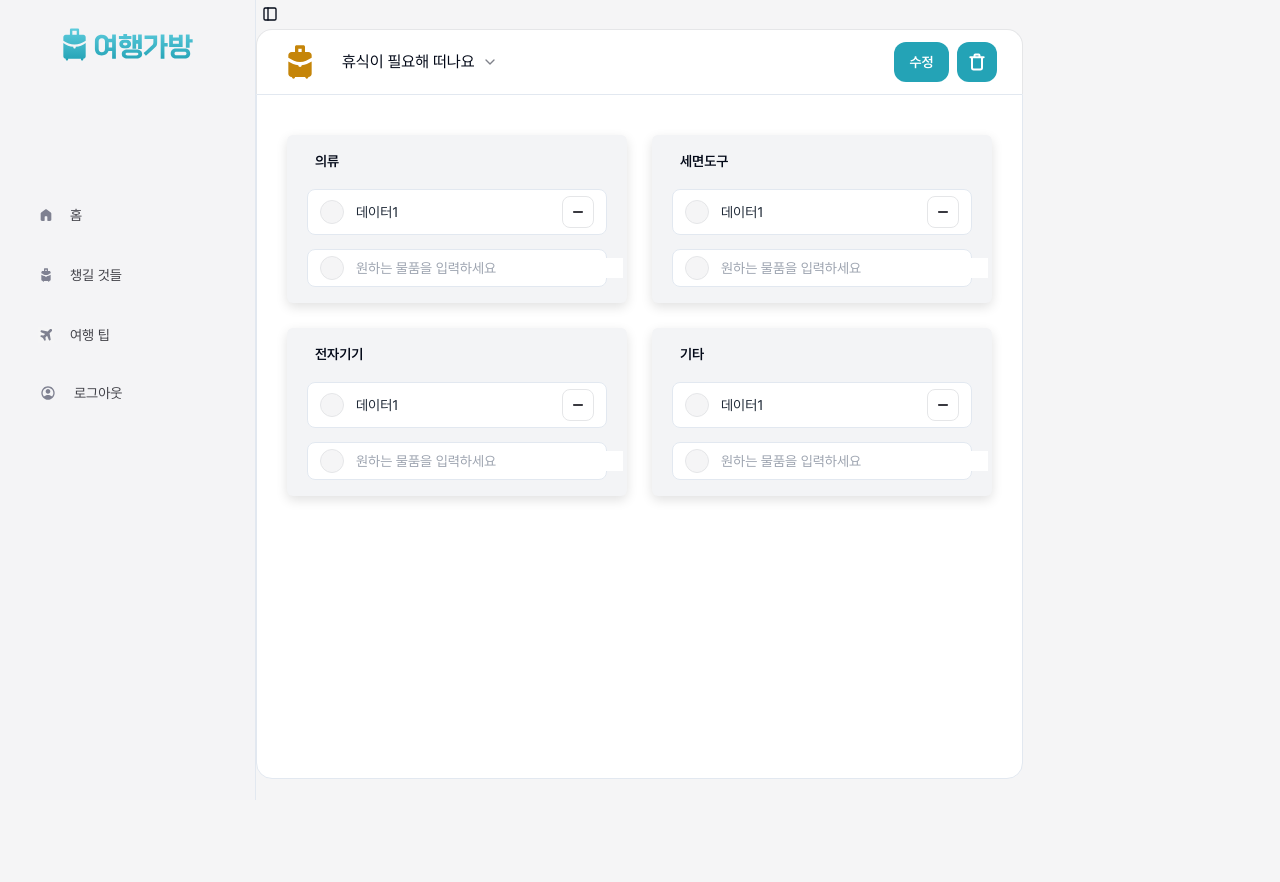
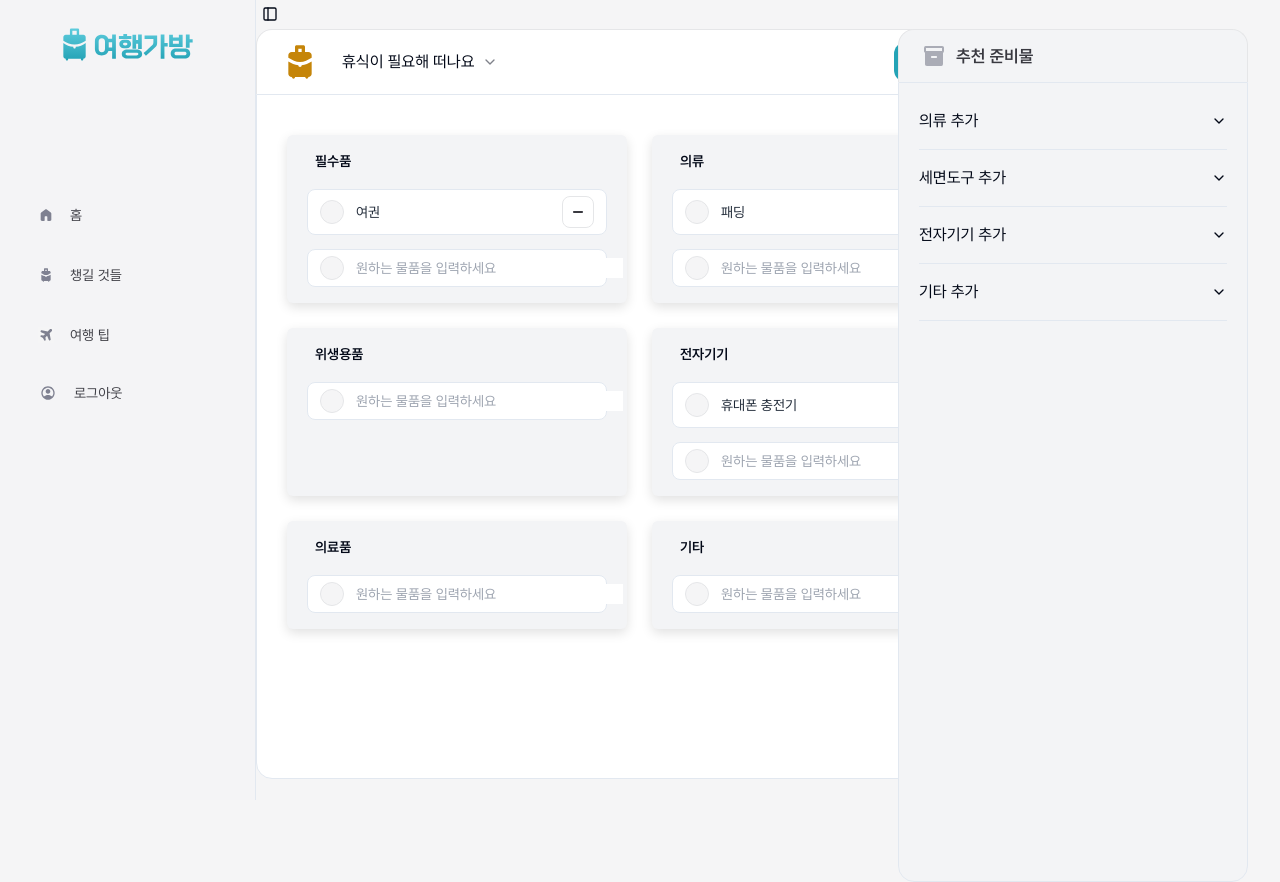
Before and after one commit to jiwonly/TravelBag, a React (Vite) app in the folder m7-frontend/: page /template/7 in a window 1280 px wide. Built offline with nearby package versions, Linux system fonts and the light colour scheme.

Commit message:
✨ feat: mockData 수정 및 추천 목록 바 기능을 위한 리팩토링

```diff
--- a/m7-frontend/src/components/CheckInput.jsx
+++ b/m7-frontend/src/components/CheckInput.jsx
@@ -1,9 +1,9 @@
 import { useState } from "react";
 import Checkbox_No from "../assets/Checkbox_No.svg";
 import CheckData_plus from "../assets/CheckData_plus.svg";
-import { CheckData } from "./CheckData";
+import { addItemToData } from "@/util/addItemToData";
 
-export function CheckInput({ setData, isEdit }) {
+export function CheckInput({ setListData, isEdit }) {
   const [inputValue, setInputValue] = useState("");
 
   const handleChange = (e) => {
@@ -11,16 +11,8 @@ export function CheckInput({ setData, isEdit }) {
   };
 
   const handleAdd = () => {
-    if (inputValue.trim()) {
-      setData((prevData) => [
-        ...prevData,
-        {
-          id: prevData.length + 1,
-          content: inputValue,
-        },
-      ]);
-      setInputValue(""); // 입력창 초기화
-    }
+    addItemToData(inputValue, setListData);
+    setInputValue(""); // 입력창 초기화
   };
 
   // enter 키 입력 시 추가
--- a/m7-frontend/src/components/CheckList.jsx
+++ b/m7-frontend/src/components/CheckList.jsx
@@ -3,10 +3,10 @@ import { CheckInput } from "./CheckInput";
 import { useState } from "react";
 import "../styles/scrollbar.css";
 
-export function CheckList({ title, isEdit }) {
-  const [data, setData] = useState([{ id: 1, content: "데이터1" }]);
+export function CheckList({ title, isEdit, contents }) {
+  const [listData, setListData] = useState(contents);
   const handleDelete = (id) => {
-    setData(data.filter((item) => item.id !== id));
+    setListData(listData.filter((item) => item.id !== id));
   };
 
   return (
@@ -14,7 +14,7 @@ export function CheckList({ title, isEdit }) {
       <p className="font-bold mb-1 ml-6 text-sm">{title}</p>
 
       <div className="flex flex-col items-center gap-[14px] max-h-[400px] overflow-y-auto scrollbar-thin">
-        {data.map((item) => (
+        {listData.map((item) => (
           <CheckData
             key={item.id}
             id={item.id}
@@ -22,7 +22,7 @@ export function CheckList({ title, isEdit }) {
             onDelete={handleDelete}
           />
         ))}
-        <CheckInput setData={setData} />
+        <CheckInput setListData={setListData} />
       </div>
     </div>
   );
--- a/m7-frontend/src/components/CustomStart.jsx
+++ b/m7-frontend/src/components/CustomStart.jsx
@@ -13,10 +13,14 @@ const CustomStart = ({ isTemplate, icon, id, title, data }) => {
       />
       <div className="Custom px-[30px] py-[40px] flex flex-col items-start flex-[1_0_0] self-stretch rounded-b-[16px] border-[1px] bg-[var(--White,_#FFF)] min-h-[685px]">
         <div className="grid grid-cols-2 gap-[25px] w-full">
-          <CheckList title="의류" />
-          <CheckList title="세면도구" />
-          <CheckList title="전자기기" />
-          <CheckList title="기타" />
+          {data.map((item) => (
+            <CheckList
+              key={item.id}
+              is={item.id}
+              title={item.title}
+              contents={item.contents}
+            />
+          ))}
         </div>
       </div>
     </div>
--- a/m7-frontend/src/components/CustomTemplate.jsx
+++ b/m7-frontend/src/components/CustomTemplate.jsx
@@ -2,7 +2,6 @@ import Header from "./Header";
 import { CheckList } from "./CheckList";
 
 const CustomTemplate = ({ isTemplate, icon, id, title, data }) => {
-
   return (
     <div>
       <Header
@@ -14,10 +13,14 @@ const CustomTemplate = ({ isTemplate, icon, id, title, data }) => {
       />
       <div className="Custom px-[30px] py-[40px] flex flex-col items-start flex-[1_0_0] self-stretch rounded-b-[16px] border-[1px] bg-[var(--White,_#FFF)] min-h-[685px]">
         <div className="grid grid-cols-2 gap-[25px] w-full">
-          <CheckList title="의류" />
-          <CheckList title="세면도구" />
-          <CheckList title="전자기기" />
-          <CheckList title="기타" />
+          {data.map((item) => (
+            <CheckList
+              key={item.id}
+              is={item.id}
+              title={item.title}
+              contents={item.contents}
+            />
+          ))}
         </div>
       </div>
     </div>
--- a/m7-frontend/src/components/RecommendAccordionItem.jsx
+++ b/m7-frontend/src/components/RecommendAccordionItem.jsx
@@ -6,14 +6,14 @@ import {
 } from "@/components/ui/accordion";
 import RecommendPlusList from "./RecommendPlusList";
 
-const RecommendAccordionItem = ({ title, data }) => {
+const RecommendAccordionItem = ({ title, data, setListData }) => {
   return (
     <div className="flex w-full">
       <Accordion type="single" collapsible className="w-full">
         <AccordionItem value="item-1">
           <AccordionTrigger>{title}</AccordionTrigger>
           <AccordionContent>
-            <RecommendPlusList data={data} />
+            <RecommendPlusList data={data} setListData={setListData} />
           </AccordionContent>
         </AccordionItem>
       </Accordion>
--- a/m7-frontend/src/components/RecommendAccordionList.jsx
+++ b/m7-frontend/src/components/RecommendAccordionList.jsx
@@ -42,10 +42,14 @@ const otherData = [
   },
 ];
 
-const RecommendAccordionList = ({ title, data }) => {
+const RecommendAccordionList = ({ title, data, setListData }) => {
   return (
     <div className="flex flex-col w-full">
-      <RecommendAccordionItem title="의류 추가" data={clothData} />
+      <RecommendAccordionItem
+        title="의류 추가"
+        data={clothData}
+        setListData={setListData}
+      />
       <RecommendAccordionItem title="세면도구 추가" data={cleanData} />
       <RecommendAccordionItem title="전자기기 추가" data={electronicData} />
       <RecommendAccordionItem title="기타 추가" data={otherData} />
--- a/m7-frontend/src/components/RecommendBar.jsx
+++ b/m7-frontend/src/components/RecommendBar.jsx
@@ -7,9 +7,9 @@ import {
 import RecommendAccordionItem from "./RecommendAccordionItem";
 import RecommendAccordionList from "./RecommendAccordionList";
 
-const RecommendBar = ({ icon, title }) => {
+const RecommendBar = ({ icon, title, setListData }) => {
   return (
-    <aside className="absolute right-8 top-[29px] w-[350px] h-full invisible">
+    <aside className="absolute right-8 top-[29px] w-[350px] h-full">
       <div className="flex items-center py-[12px] px-[23px] gap-[10px] self-stretch border-t border-l border-r rounded-t-[16px] border-[#e5e6e8] bg-gray-100">
         <section className="">
           <img src={`/${icon}.png`} alt="icon" />
@@ -21,8 +21,8 @@ const RecommendBar = ({ icon, title }) => {
           </section>
         </div>
       </div>
-      <div className="px-[20px] py-[10px] h-full flex items-start flex-[1_0_0] self-stretch rounded-b-[16px] border-[1px] bg-gray-100">
-        <RecommendAccordionList />
+      <div className="px-[20px] py-[10px] h-screen flex items-start flex-[1_0_0] self-stretch rounded-b-[16px] border-[1px] bg-gray-100">
+        <RecommendAccordionList setListData={setListData} />
       </div>
     </aside>
   );
--- a/m7-frontend/src/components/RecommendPlusItem.jsx
+++ b/m7-frontend/src/components/RecommendPlusItem.jsx
@@ -1,12 +1,20 @@
 import CheckData_plus from "../assets/CheckData_plus.svg";
+import { addItemToData } from "@/util/addItemToData";
 
-const RecommendPlusItem = ({ title }) => {
+const RecommendPlusItem = ({ title, setListData }) => {
+  const handleAdd = () => {
+    addItemToData(title, setListData);
+  };
+
   return (
     <div className="flex justify-between items-center border bg-white w-[300px] px-3 py-1.5 rounded-lg">
       <div className="flex items-center gap-3">
         <p className="text-gray-800 text-sm">{title}</p>
       </div>
-      <button className="flex justify-center items-center rounded-md bg-white">
+      <button
+        onClick={handleAdd}
+        className="flex justify-center items-center rounded-md bg-white"
+      >
         <img src={CheckData_plus} alt="plus" />
       </button>
     </div>
--- a/m7-frontend/src/components/RecommendPlusList.jsx
+++ b/m7-frontend/src/components/RecommendPlusList.jsx
@@ -1,10 +1,10 @@
 import RecommendPlusItem from "./RecommendPlusItem";
 
-const RecommendPlusList = ({ data }) => {
+const RecommendPlusList = ({ data, setListData }) => {
   return (
     <div className="flex flex-col gap-3">
       {data.map((item) => (
-        <RecommendPlusItem key={item.id} title={item.title} />
+        <RecommendPlusItem key={item.id} title={item.title} setListData={setListData} />
       ))}
     </div>
   );
--- a/m7-frontend/src/pages/New.jsx
+++ b/m7-frontend/src/pages/New.jsx
@@ -6,6 +6,19 @@ import { templateList } from "@/util/get-template-list";
 
 const New = ({ children }) => {
   const data = templateList.find((item) => item.id === 0);
+
+  const mockData = [
+    { id: 1, title: "필수품", contents: [] },
+    { id: 2, title: "의류", contents: [] },
+    { id: 3, title: "위생용품", contents: [] },
+    {
+      id: 4,
+      title: "전자기기",
+      contents: [],
+    },
+    { id: 5, title: "의료품", contents: [] },
+    { id: 6, title: "기타", contents: [] },
+  ];
 
   return (
     <div className="flex">
@@ -19,6 +32,7 @@ const New = ({ children }) => {
             icon="bag"
             id={data.id}
             title={data.title}
+            data={mockData}
           />
         </main>
       </SidebarProvider>
--- a/m7-frontend/src/pages/Template.jsx
+++ b/m7-frontend/src/pages/Template.jsx
@@ -12,12 +12,26 @@ import { templateList } from "@/util/get-template-list";
 export const SelectedSateData = createContext();
 export const SelectedDisplatchData = createContext();
 
+const mockData = [
+  { id: 1, title: "필수품", contents: [{ id: 1, content: "여권" }] },
+  { id: 2, title: "의류", contents: [{ id: 1, content: "패딩" }] },
+  { id: 3, title: "위생용품", contents: [] },
+  {
+    id: 4,
+    title: "전자기기",
+    contents: [{ id: 1, content: "휴대폰 충전기" }],
+  },
+  { id: 5, title: "의료품", contents: [] },
+  { id: 6, title: "기타", contents: [] },
+];
+
 const Template = ({ children }) => {
   const nav = useNavigate();
   const params = useParams();
   const data = useContext(TemplateStateContext);
   const template = data.find((item) => String(item.id) === String(params.id));
   const [input, setInput] = useState(template ? template.title : ""); // input state : 선택된 template의 제목 보관
+  const [listData, setListData] = useState(mockData.contents);
 
   const onChange = (title) => {
     // 다른 template이 선택됐을 때 호출되는 함수
@@ -49,12 +63,17 @@ const Template = ({ children }) => {
                 icon="bag"
                 id={params.id}
                 title={params.id < 4 ? basicTitle : input}
+                data={mockData}
               />
             </SelectedDisplatchData.Provider>
           </SelectedSateData.Provider>
         </main>
       </SidebarProvider>
-      <RecommendBar icon="inventory" title="추천 준비물" />
+      <RecommendBar
+        icon="inventory"
+        title="추천 준비물"
+        setListData={setListData}
+      />
     </div>
   );
 };
--- /dev/null
+++ b/m7-frontend/src/util/addItemToData.js
@@ -0,0 +1,11 @@
+export const addItemToData = (inputValue, setData) => {
+  if (inputValue.trim()) {
+    setData((prevData) => [
+      ...prevData,
+      {
+        id: prevData.length + 1,
+        content: inputValue,
+      },
+    ]);
+  }
+};
```
